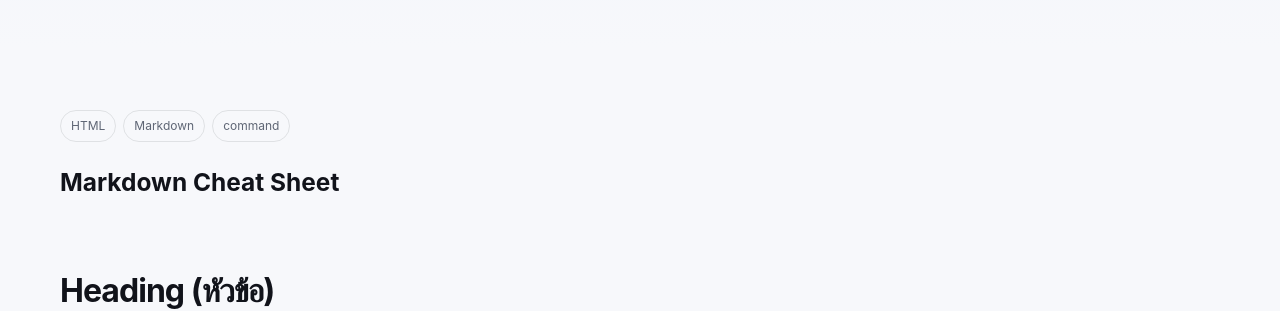
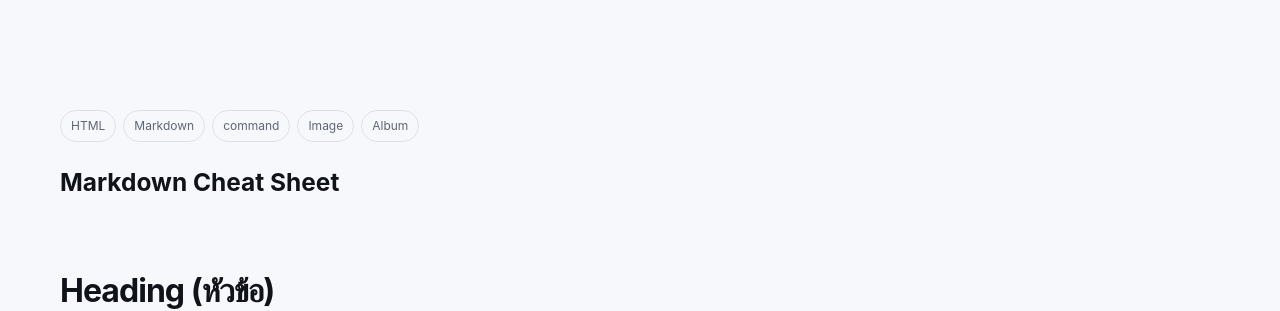
Before and after one commit to kakratua/kakratua.github.io, a Jekyll site: the page built from _projects/Markdown_Manual.md, in a window 1280 px wide. Shown: the part 380-691 px from the top of the page. Built offline with Jekyll 4.4.1, drawn with Linux system fonts in a browser that asks for light colours.

Commit message:
tag edit

```diff
--- a/_projects/Markdown_Manual.md
+++ b/_projects/Markdown_Manual.md
@@ -1,7 +1,7 @@
 ---
 title: Markdown Manual Command
 description: คู่มือสำหรับการเขียน markdown
-tech: [HTML, Markdown, command]
+tech: [HTML, Markdown, command, Image, Album]
 date: 2026-08-13
 ---
 
--- a/assets/css/custom.css
+++ b/assets/css/custom.css
@@ -83,7 +83,7 @@
   /* ตั้งค่าเริ่มต้นของรูปภาพ */
   .album-container img {
     width: auto; /* ปรับขนาดรูปเริ่มต้นที่นี่ */
-    height: 300px;
+    height: 100px;
     object-fit: cover;
     border-radius: 8px;
     transition: transform 0.3s ease; /* ทำให้ตอนขยายดูนุ่มนวล */
```
